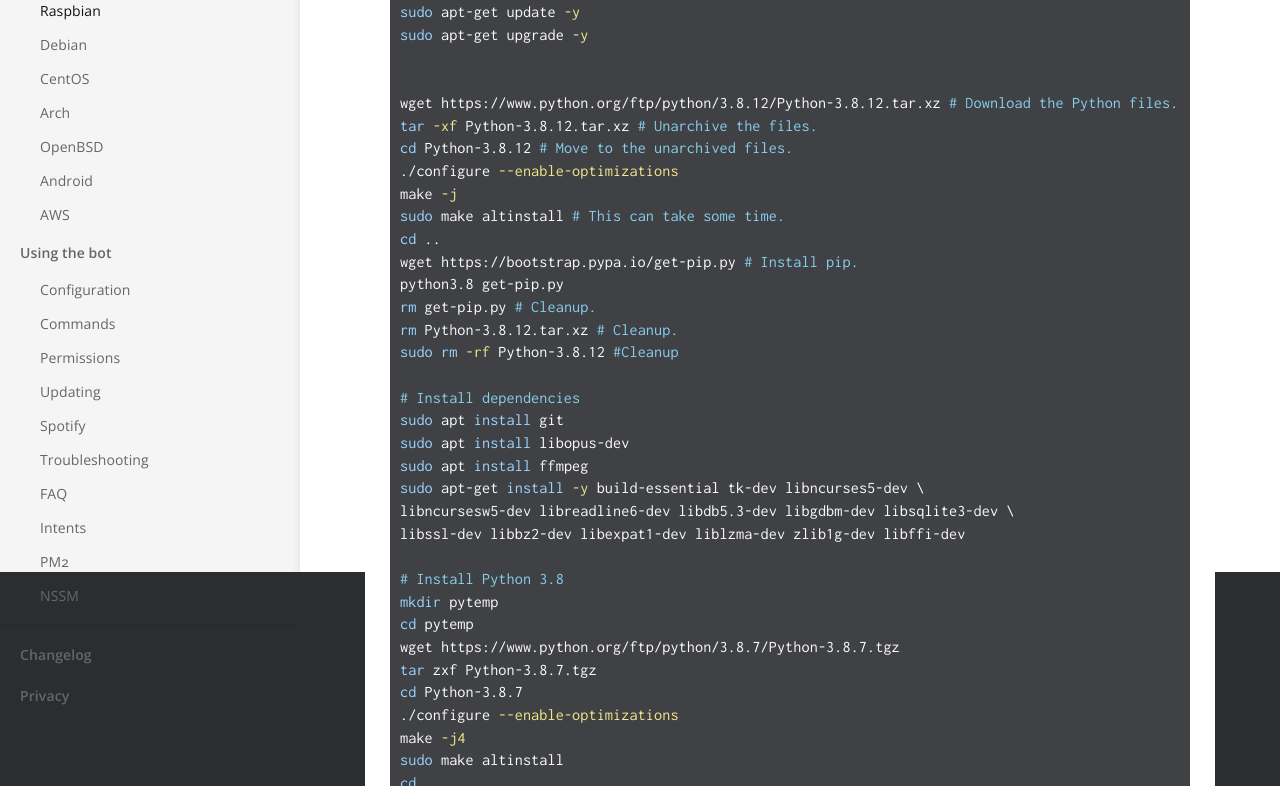
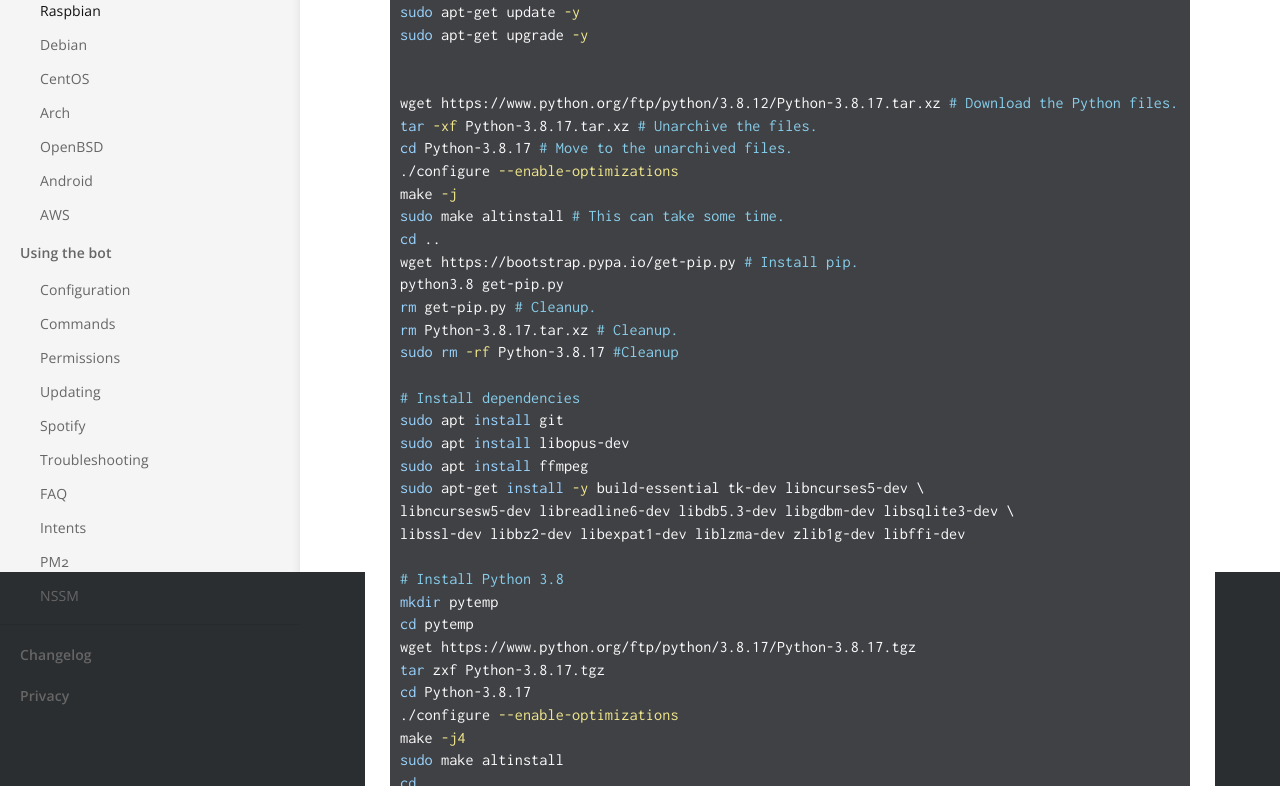
Before and after one commit to Just-Some-Bots/MusicBot, a Jekyll site: the page built from _docs/installing/raspbian.md, in a window 1280 px wide. Shown: the part 328-1114 px from the top of the page. Built offline with Jekyll 4.4.1, drawn with Linux system fonts in a browser that asks for light colours.

Commit message:
update python version to 3.8.17

```diff
--- a/_docs/installing/raspbian.md
+++ b/_docs/installing/raspbian.md
@@ -15,9 +15,9 @@ sudo apt-get update -y
 sudo apt-get upgrade -y
 
 
-wget https://www.python.org/ftp/python/3.8.12/Python-3.8.12.tar.xz # Download the Python files.
-tar -xf Python-3.8.12.tar.xz # Unarchive the files.
-cd Python-3.8.12 # Move to the unarchived files.
+wget https://www.python.org/ftp/python/3.8.12/Python-3.8.17.tar.xz # Download the Python files.
+tar -xf Python-3.8.17.tar.xz # Unarchive the files.
+cd Python-3.8.17 # Move to the unarchived files.
 ./configure --enable-optimizations
 make -j
 sudo make altinstall # This can take some time.
@@ -25,8 +25,8 @@ cd ..
 wget https://bootstrap.pypa.io/get-pip.py # Install pip.
 python3.8 get-pip.py
 rm get-pip.py # Cleanup.
-rm Python-3.8.12.tar.xz # Cleanup.
-sudo rm -rf Python-3.8.12 #Cleanup
+rm Python-3.8.17.tar.xz # Cleanup.
+sudo rm -rf Python-3.8.17 #Cleanup
 
 # Install dependencies
 sudo apt install git
@@ -39,9 +39,9 @@ libssl-dev libbz2-dev libexpat1-dev liblzma-dev zlib1g-dev libffi-dev
 # Install Python 3.8
 mkdir pytemp
 cd pytemp
-wget https://www.python.org/ftp/python/3.8.7/Python-3.8.7.tgz
-tar zxf Python-3.8.7.tgz
-cd Python-3.8.7
+wget https://www.python.org/ftp/python/3.8.17/Python-3.8.17.tgz
+tar zxf Python-3.8.17.tgz
+cd Python-3.8.17
 ./configure --enable-optimizations
 make -j4
 sudo make altinstall
```
Also changed, not shown: _docs/installing/centos.md (+4 -4 lines), _docs/installing/debian.md (+3 -3 lines), _docs/installing/windows.md (+1 -1 lines), _docs/using/updating.md (+2 -2 lines).
